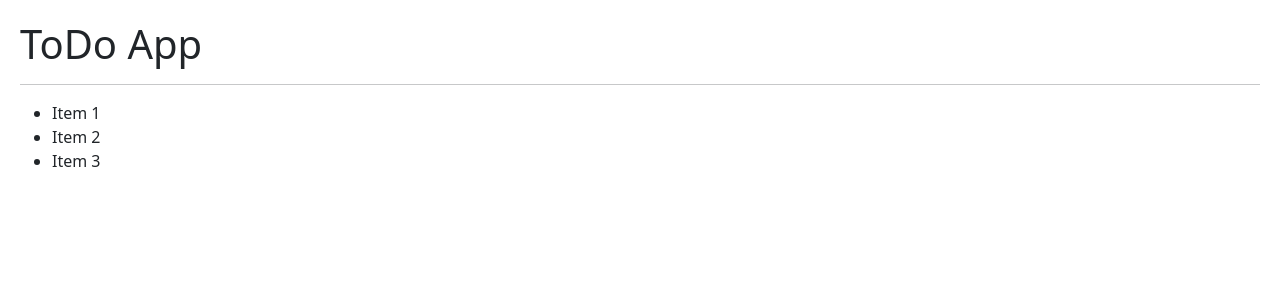
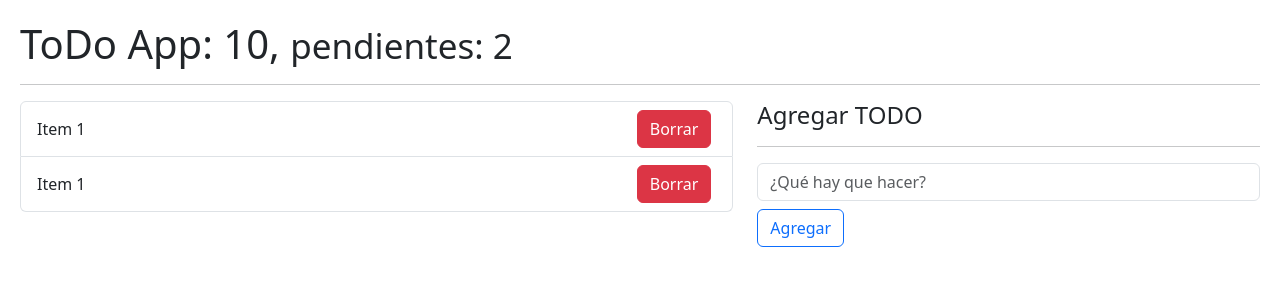
Before and after one commit to mcmmiguel/hooksApp-ReactFH, a React (Vite) app: page / in a window 1280 px wide. Shown: the top 300 px of the page. Built offline with nearby package versions, Linux system fonts and the light colour scheme.

Commit message:
Design of TODO app done

```diff
--- a/src/08-useReducer/ToDoApp.jsx
+++ b/src/08-useReducer/ToDoApp.jsx
@@ -16,22 +16,53 @@
 
 export const ToDoApp = () => {
 
-    const [state, dispatch] = useReducer(toDoReducer, initialState)
+    const [todos, dispatch] = useReducer(toDoReducer, initialState)
 
 
     return (
         <>
 
-            <h1>ToDo App</h1>
+            <h1>ToDo App: 10, <small>pendientes: 2</small> </h1>
             <hr />
 
-            <ul>
+            <div className="row">
 
-                <li>Item 1</li>
-                <li>Item 2</li>
-                <li>Item 3</li>
+                <div className="col-7">
+                    <ul className="list-group">
 
-            </ul>
+                        {
+                            todos.map((todo) => (
+                                <li key={todo.id} className="list-group-item d-flex justify-content-between">
+                                    <span className="align-self-center">Item 1</span>
+                                    <button className="btn btn-danger">Borrar</button>
+                                </li>
+                            ))
+                        }
+
+                    </ul>
+                </div>
+
+                <div className="col-5">
+                    <h4>Agregar TODO</h4>
+                    <hr />
+                    <form>
+                        <input
+                            type="text"
+                            placeholder="¿Qué hay que hacer?"
+                            className="form-control"
+                        />
+
+                        <button
+                            type="submit"
+                            className="btn btn-outline-primary mt-2"
+                        >
+                            Agregar
+                        </button>
+                    </form>
+                </div>
+
+            </div>
+
 
         </>
     )
```
